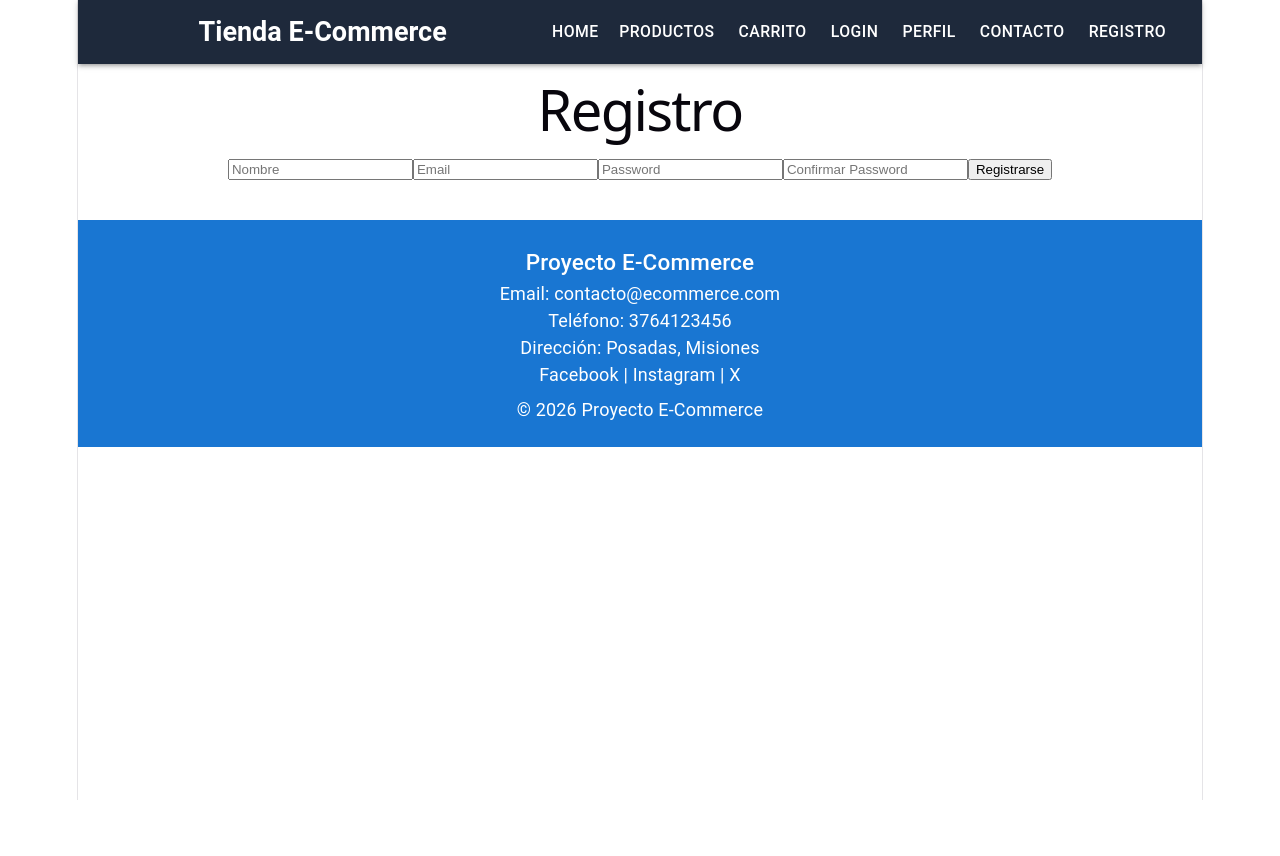
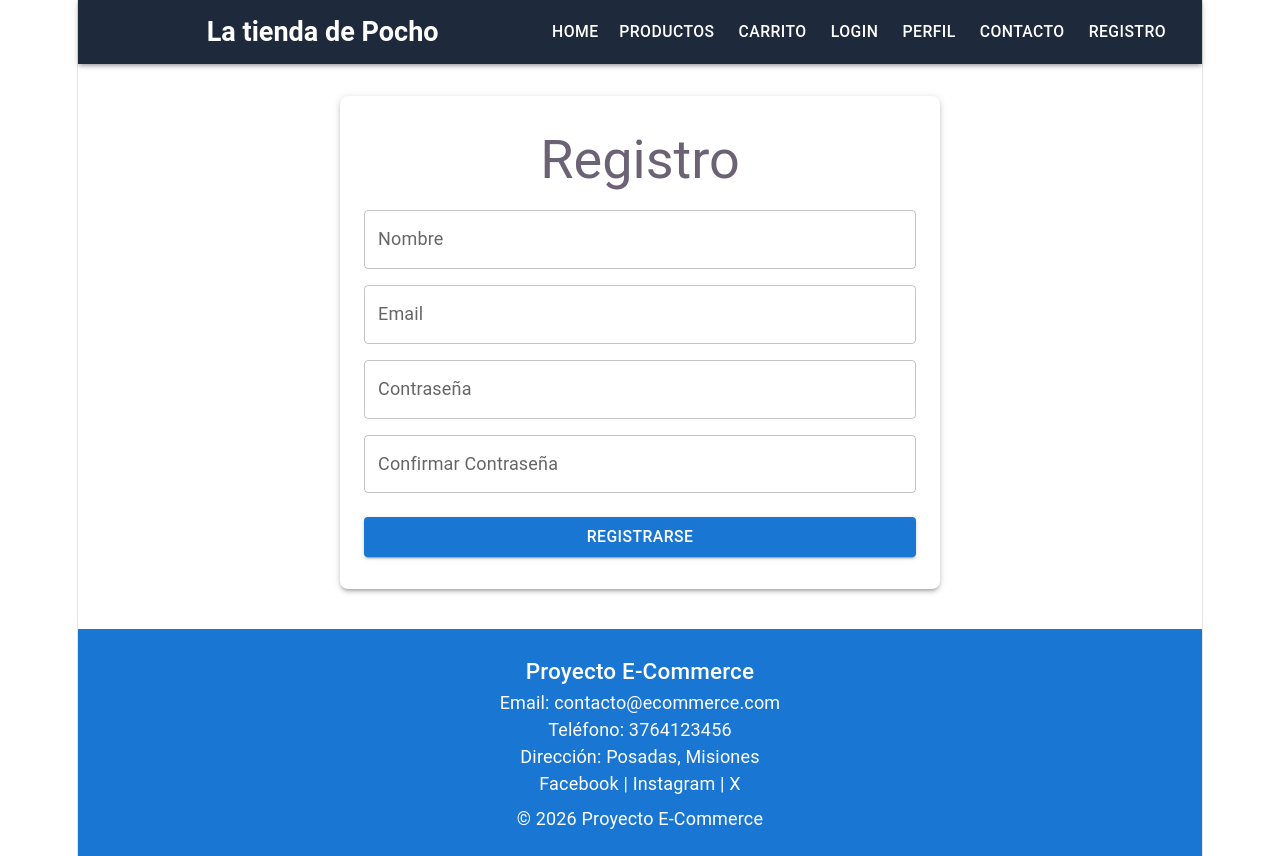
Before and after one commit to JuanCamp98/proyecto-ecommerce, a React (Vite) app: page /registro in a window 1280 px wide. Before the commit the page ends 800 px from the top, so only its background shows below. Built offline with nearby package versions, Linux system fonts and the light colour scheme.

Commit message:
Optimizacion de interfaz y experiencia de usuario

```diff
--- a/src/components/Navbar.jsx
+++ b/src/components/Navbar.jsx
@@ -22,7 +22,7 @@ function Navbar() {
        fontWeight: "bold",
      }}
   >
-    Tienda E-Commerce
+    La tienda de Pocho
   </Typography>
 
   <Button color="inherit" component={Link} to="/">
--- a/src/components/ProductCard.jsx
+++ b/src/components/ProductCard.jsx
@@ -12,11 +12,11 @@ function ProductCard({ product }) {
     <Card
     sx={{
       maxWidth: 300,
-      height: "100%",
-      transition: "transform 0.3s",
+      borderRadius: 3,
+      boxShadow: 6,
+      transition: "0.3s",
       "&:hover": {
         transform: "scale(1.03)",
-        boxShadow: 6,
       },
     }}
   >
--- a/src/pages/Carrito.jsx
+++ b/src/pages/Carrito.jsx
@@ -1,39 +1,84 @@
 import { useContext } from "react";
 import { CartContext } from "../contexts/CartContext";
+import { Container, Typography, Button, Card, CardContent } from "@mui/material";
 
 function Carrito() {
   const { cart, eliminarProducto, vaciarCarrito, } = useContext(CartContext);
 
   const total = cart.reduce((acc, product) => acc + product.price, 0);
 
+  if (cart.length === 0) {
+    return (
+      <Container sx={{ mt: 5, textAlign: "center" }}>
+        <Typography variant="h3">
+          Carrito
+        </Typography>
+
+        <Typography variant="h5" sx={{ mt: 3 }}>
+          No hay productos en el carrito
+        </Typography>
+
+        <Typography sx={{ mt: 2 }}>
+          Agrega productos para comenzar tu compra
+        </Typography>
+      </Container>
+    );
+  }
+
   return (
-    <>
-      <h1>Carrito</h1>
 
-        <button onClick={vaciarCarrito}>
-            Vaciar carrito
-        </button>
+      <Container sx={{ mt: 4 }}>
+  <Typography
+    variant="h3"
+    gutterBottom
+  >
+    Carrito
+  </Typography>
 
-      <p>Productos en carrito: {cart.length}</p>
-      <h2>Total: ${total}</h2>
+  <Typography variant="h6">
+    Productos en el carrito: {cart.length}
+  </Typography>
 
-      {cart.map((product, index) => (
-        <div key={index}>
-          <h3>{product.title}</h3>
+  <Typography
+    variant="h5"
+    sx={{ my: 2 }}
+  >
+    Total: ${total}
+  </Typography>
 
-          <p>${product.price}</p>
+  <Button
+    variant="contained"
+    color="error"
+    sx={{ mb: 3 }}
+    onClick={vaciarCarrito}
+  >
+    Vaciar carrito
+  </Button>
 
-          <button
+    {cart.map((product, index) => (
+      <Card
+        key={index}
+      sx={{ mb: 2 }}
+      >
+        <CardContent>
+          <Typography variant="h6">
+            {product.title}
+          </Typography>
+
+          <Typography>
+            ${product.price}
+          </Typography>
+
+          <Button
+            color="error"
             onClick={() => eliminarProducto(product.id)}
           >
-            Eliminar
-          </button>
-
-          <hr />
-        </div>
+              Eliminar
+          </Button>
+        </CardContent>
+      </Card>
       ))}
-    </>
-  );
-}
-
+    </Container>
+    );
+    }
 export default Carrito;
--- a/src/pages/Home.jsx
+++ b/src/pages/Home.jsx
@@ -47,13 +47,13 @@ const randomProducts = [...products]
 
 
       <Typography
-  variant="h4"
-  sx={{ mt: 5, mb: 3 }}
->
-  Productos Destacados
-</Typography>
+        variant="h4"
+        sx={{ mt: 8, mb: 4 }}
+      >
+        Productos Destacados
+      </Typography>
 
-<Grid container spacing={3}>
+<Grid container spacing={3} justifyContent="center">
   {randomProducts.map((product) => (
     <Grid item key={product.id}>
       <ProductCard product={product} />
--- a/src/pages/Login.jsx
+++ b/src/pages/Login.jsx
@@ -1,6 +1,7 @@
 import { useState, useContext } from "react";
 import { UserContext } from "../contexts/UserContext";
 import { Container, TextField, Button, Alert, Typography } from "@mui/material";
+import { Link } from "react-router-dom";
 
 function Login() {
   const [email, setEmail] = useState("");
@@ -24,7 +25,7 @@ function Login() {
   <Container
     maxWidth="sm"
     sx={{
-      mt: 4,
+      mt: 6,
       p: 4,
       backgroundColor: "#ffffff",
       borderRadius: 2,
@@ -65,6 +66,22 @@ function Login() {
       >
         Ingresar
       </Button>
+
+      <Typography
+      sx={{ mt: 2 }}
+      align="center"
+      >
+        ¿No tienes una cuenta?
+      </Typography>
+
+      <Button
+        component={Link}
+        to="/registro"
+        sx={{ mt: 1 }}
+      >
+        Registrarse
+      </Button>
+
     </form>
   </Container>
 );
--- a/src/pages/Perfil.jsx
+++ b/src/pages/Perfil.jsx
@@ -1,29 +1,58 @@
 import { useContext } from "react";
 import { UserContext } from "../contexts/UserContext";
 import { CartContext } from "../contexts/CartContext";
+import { Container, Typography, Button, Card, CardContent } from "@mui/material";
 
 function Perfil() {
   const { user, logout } = useContext(UserContext);
   const { cart } = useContext(CartContext);
 
   if (!user) {
-    return <h2>No hay usuario logueado</h2>;
+    return (
+      <Container sx={{ mt: 4 }}>
+        <Typography variant="h4">
+          Ingresa para ver tu perfil
+        </Typography>
+
+        <Typography variant="body1">
+          No tienes una cuenta activa
+        </Typography>
+      </Container>
+    )
   }
 
   return (
-    <>
-      <h1>Perfil</h1>
 
-      <p>Nombre: {user.nombre}</p>
+      <Container maxWidth="sm" sx={{ mt: 5 }}>
+        <Card
+        sx={{ backgroundColor: "#1e293b", color: "white", borderRadius: 3, boxShadow: 4}}
+        >
+          <CardContent sx={{ textAlign: "center" }}>
+          <Typography
+          variant="h3"
+          gutterBottom
+          >
+            Perfil
+          </Typography>
 
-      <p>Email: {user.email}</p>
+          <Typography sx={{ mb: 1 }}>
+            Nombre: {user.nombre}
+          </Typography>
 
-      <p>Productos en carrito: {cart.length}</p>
+          <Typography sx={{ mb: 1 }}>
+            Email: {user.email}
+            </Typography>
 
-      <button onClick={logout}>
-        Cerrar sesión
-      </button>
-    </>
+          <Typography sx={{ mb: 3 }}>
+            Productos en carrito: {cart.length}
+            </Typography>
+
+          <Button variant="contained" color="error" onClick={logout}>
+            Cerrar sesión
+          </Button>
+        </CardContent>
+      </Card>
+    </Container>
   );
 }
 
--- a/src/pages/Registro.jsx
+++ b/src/pages/Registro.jsx
@@ -1,5 +1,6 @@
 import { useState, useContext } from "react";
 import { UserContext } from "../contexts/UserContext";
+import { Container, TextField, Button, Typography } from "@mui/material";
 
 function Registro() {
   const [nombre, setNombre] = useState("");
@@ -33,42 +34,72 @@ if (password !== confirmPassword) {
   };
 
   return (
+  <Container
+    maxWidth="sm"
+    sx={{
+      mt: 4,
+      p: 4,
+      backgroundColor: "#ffffff",
+      borderRadius: 2,
+      boxShadow: 3,
+    }}
+  >
+    <Typography
+      variant="h3"
+      align="center"
+      gutterBottom
+    >
+      Registro
+    </Typography>
+
     <form onSubmit={handleSubmit}>
-      <h1>Registro</h1>
-
-      <input
-        type="text"
-        placeholder="Nombre"
+      <TextField
+        label="Nombre"
+        fullWidth
+        sx={{ mb: 2 }}
         value={nombre}
         onChange={(e) => setNombre(e.target.value)}
       />
 
-      <input
+      <TextField
+        label="Email"
         type="email"
-        placeholder="Email"
+        fullWidth
+        sx={{ mb: 2 }}
         value={email}
         onChange={(e) => setEmail(e.target.value)}
       />
 
-      <input
+      <TextField
+        label="Contraseña"
         type="password"
-        placeholder="Password"
+        fullWidth
+        sx={{ mb: 2 }}
         value={password}
         onChange={(e) => setPassword(e.target.value)}
       />
 
-      <input
+      <TextField
+        label="Confirmar Contraseña"
         type="password"
-        placeholder="Confirmar Password"
+        fullWidth
+        sx={{ mb: 3 }}
         value={confirmPassword}
-        onChange={(e) => setConfirmPassword(e.target.value)}
+        onChange={(e) =>
+          setConfirmPassword(e.target.value)
+        }
       />
 
-      <button type="submit">
+      <Button
+        type="submit"
+        variant="contained"
+        fullWidth
+      >
         Registrarse
-      </button>
+      </Button>
     </form>
-  );
+  </Container>
+);
 }
 
 export default Registro;
```
Also changed, not shown: 1 other file (tests, documents, lock files or other folders).
